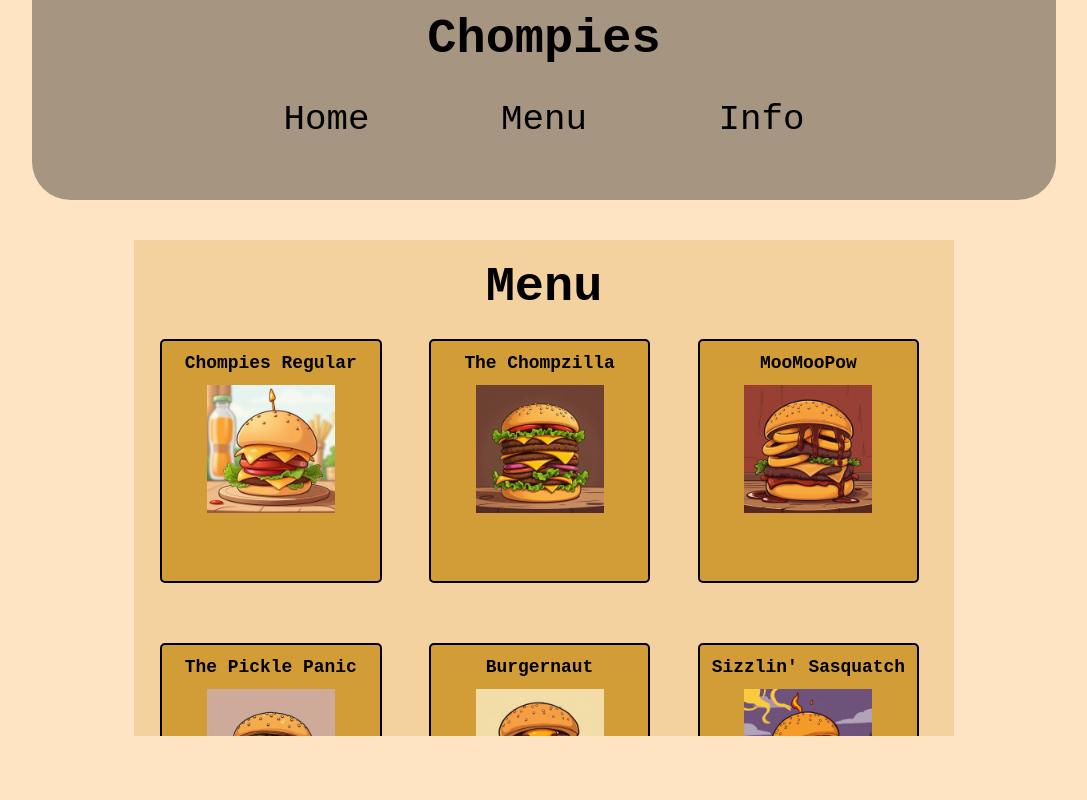
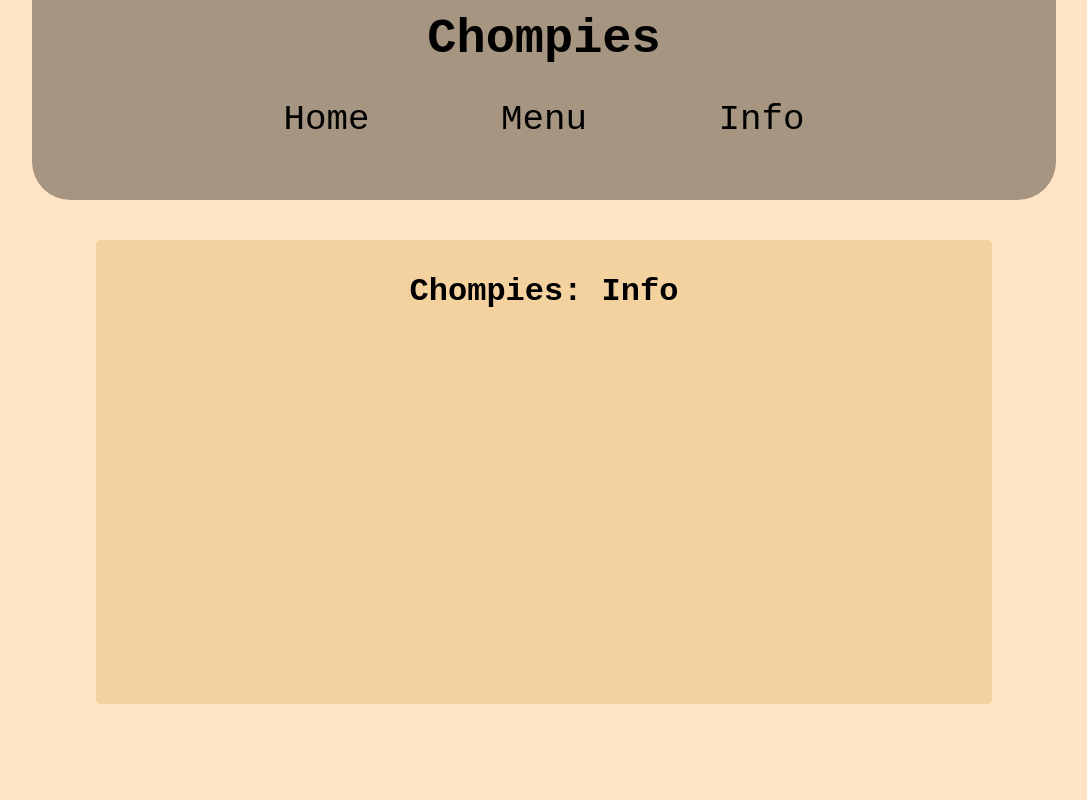
Before and after one commit to austinh13/restaurant-page, a website built with webpack: page src/template.html in a window 1280 px wide. Shown: the whole page, without its empty margins (96-1183 px from the left). Built offline with nearby package versions, Linux system fonts and the light colour scheme; a web font is replaced by a local one.

Commit message:
start info

```diff
--- a/src/index.js
+++ b/src/index.js
@@ -1,11 +1,13 @@
 import header from "./pages/header.js";
 import home from "./pages/home.js";
 import menu from "./pages/menu.js";
-import "./styles/style.css"; // ✅ Import CSS here
+import info from "./pages/info.js";
+import "./styles/style.css";
 
 
 document.addEventListener("DOMContentLoaded", () => {
   header();
   //home();
-  menu();
+  //menu();
+  info();
 });
--- /dev/null
+++ b/src/pages/info.js
@@ -0,0 +1,15 @@
+export default function createInfo(){
+    const content = document.getElementById("content");
+
+    const infoDiv = document.createElement("div");
+    infoDiv.classList.add("infoDiv");
+
+    const header = document.createElement("h1");
+    header.innerHTML = "Chompies: Info";
+
+
+
+    infoDiv.appendChild(header);
+
+    content.appendChild(infoDiv);
+}
--- a/src/styles/style.css
+++ b/src/styles/style.css
@@ -132,7 +132,20 @@ body{
     opacity: 0.95;
 }
 
+/* info */
 
+.infoDiv{
+    width: 60vw;
+    height: 55vh;
+    background-color: rgba(210, 156, 55, 0.251);
+    display: flex;
+    flex-direction: column;
+    align-items: center;
+    text-align: center;
+    padding: 1.5vh 5vw 1.5vh 5vw;
+
+    border-radius: 5px;
+}
 
 @media (max-width: 600px){
     #content{
```
